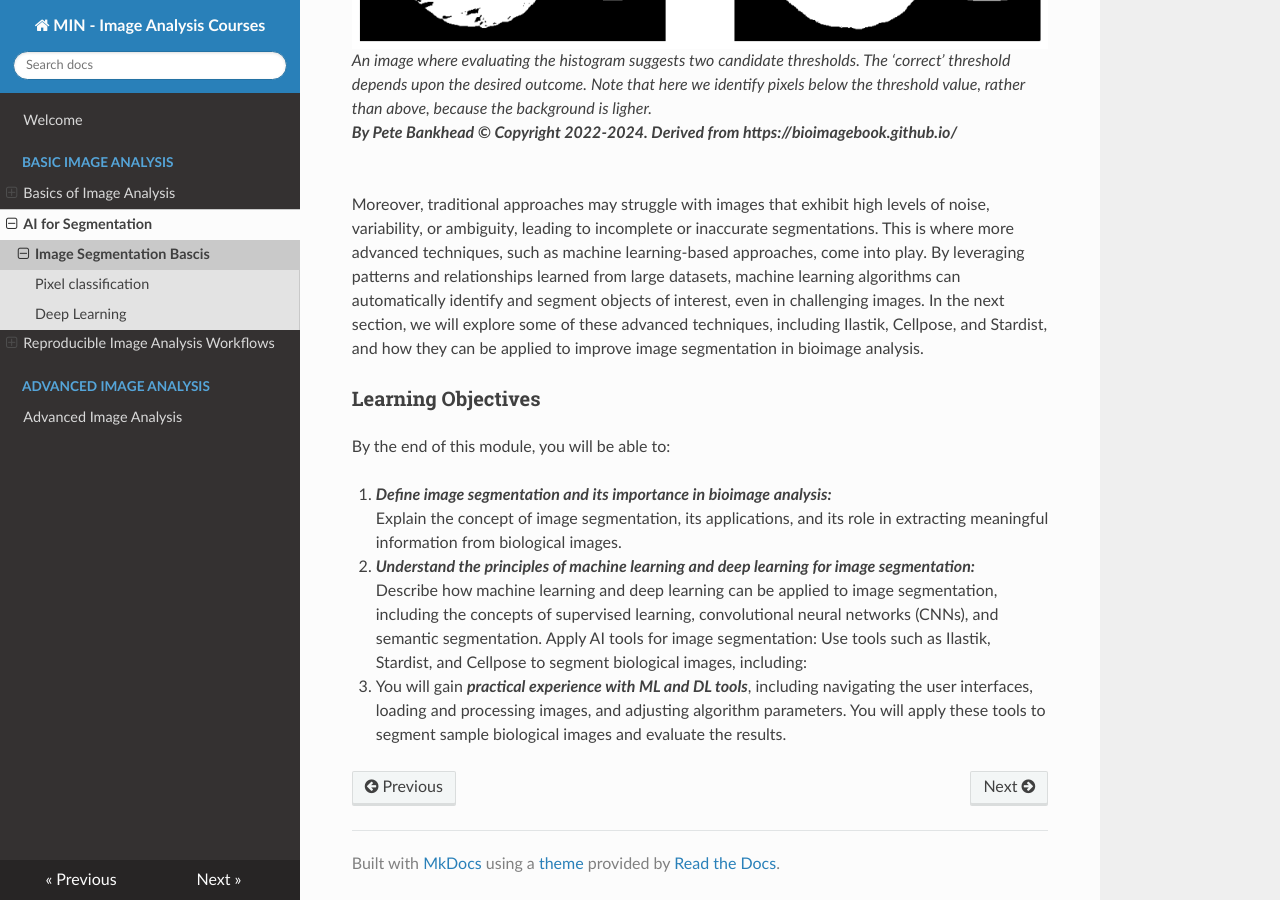
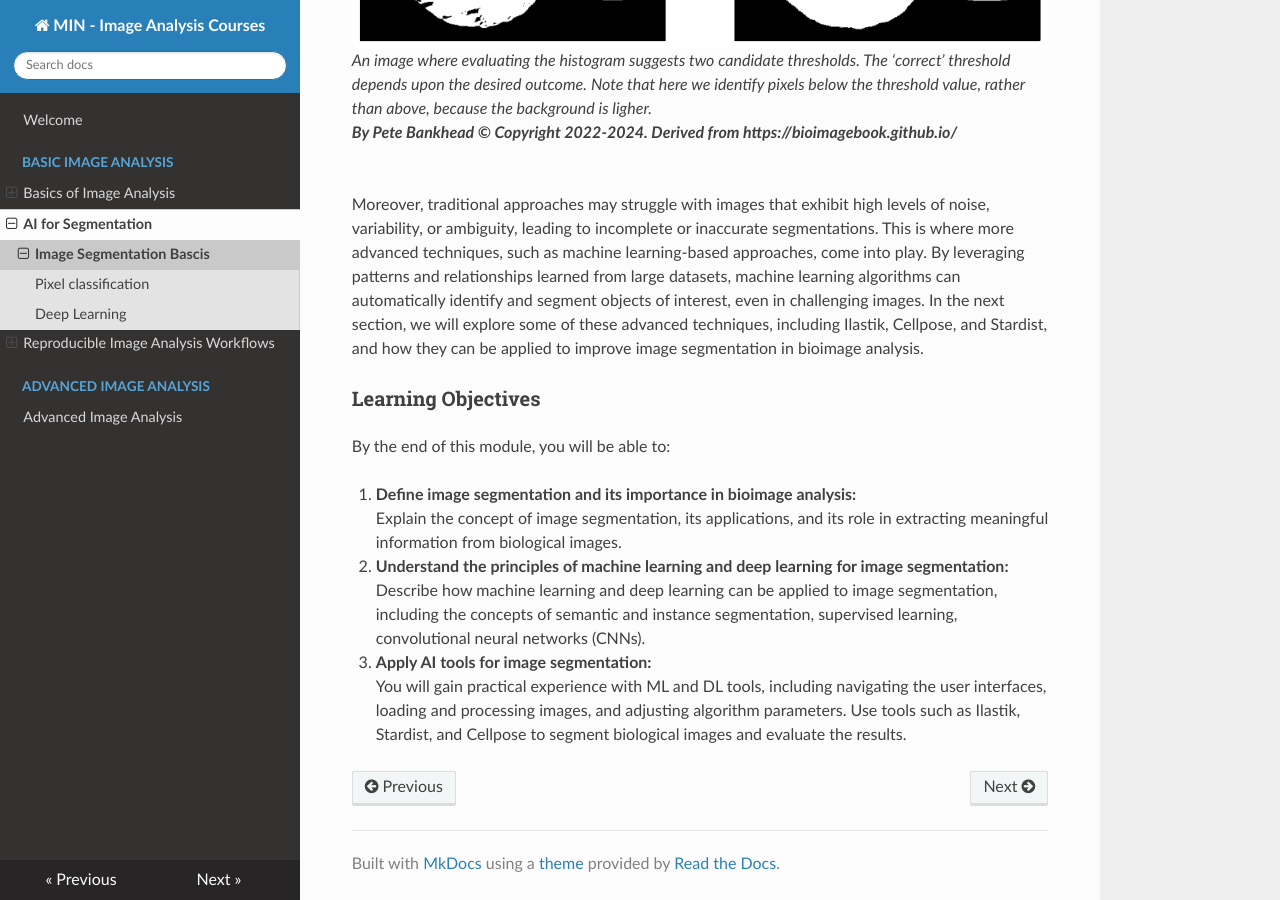
Before and after one commit to MuensterImagingNetwork/MINCourses_ImageAnalysis, an MkDocs documentation site: the page built from docs/basic/mlforsegmentation/imagesegmentation.md, in a window 1280 px wide and 900 px high, scrolled down 1468 px. Built offline with MkDocs 1.6.1, drawn with Linux system fonts in a browser that asks for light colours; nearby versions of some CDN libraries.

Commit message:
fix mistakes

```diff
--- a/docs/basic/mlforsegmentation/imagesegmentation.md
+++ b/docs/basic/mlforsegmentation/imagesegmentation.md
@@ -36,11 +36,11 @@ image segmentation in bioimage analysis.
 
 By the end of this module, you will be able to:
 
-1. ***Define image segmentation and its importance in bioimage analysis:*** <br>
+1. **Define image segmentation and its importance in bioimage analysis:** <br>
 Explain the concept of image segmentation, its applications, and its role in extracting meaningful information
 from biological images.
-2. ***Understand the principles of machine learning and deep learning for image segmentation:***<br>
-Describe how machine learning and deep learning can be applied to image segmentation, including the concepts of supervised learning, convolutional neural networks (CNNs), and semantic segmentation.
-Apply AI tools for image segmentation: Use tools such as Ilastik, Stardist, and Cellpose to segment biological images, including:
-3. You will gain ***practical experience with ML and DL tools***, including navigating the user interfaces, loading and processing images, and adjusting algorithm parameters.
-You will apply these tools to segment sample biological images and evaluate the results.
+2. **Understand the principles of machine learning and deep learning for image segmentation:**<br>
+Describe how machine learning and deep learning can be applied to image segmentation, including the concepts of semantic and instance segmentation, supervised learning, convolutional neural networks (CNNs).
+3. **Apply AI tools for image segmentation:** <br>
+You will gain practical experience with ML and DL tools, including navigating the user interfaces, loading and processing images, and adjusting algorithm parameters.
+Use tools such as Ilastik, Stardist, and Cellpose to segment biological images and evaluate the results.
```
